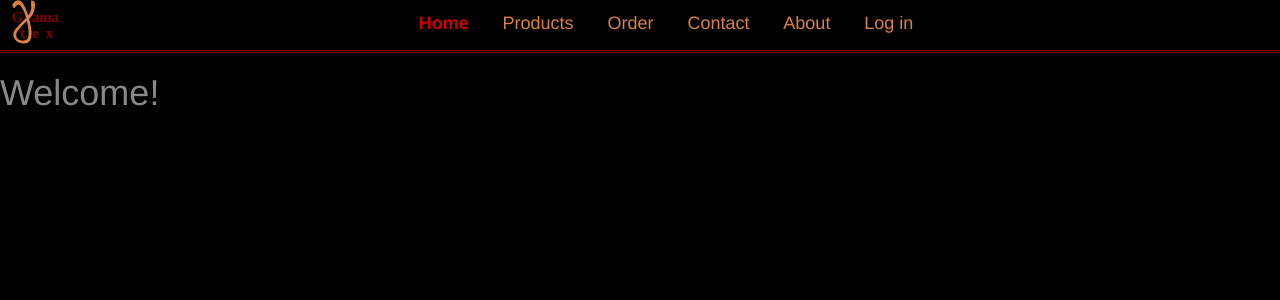
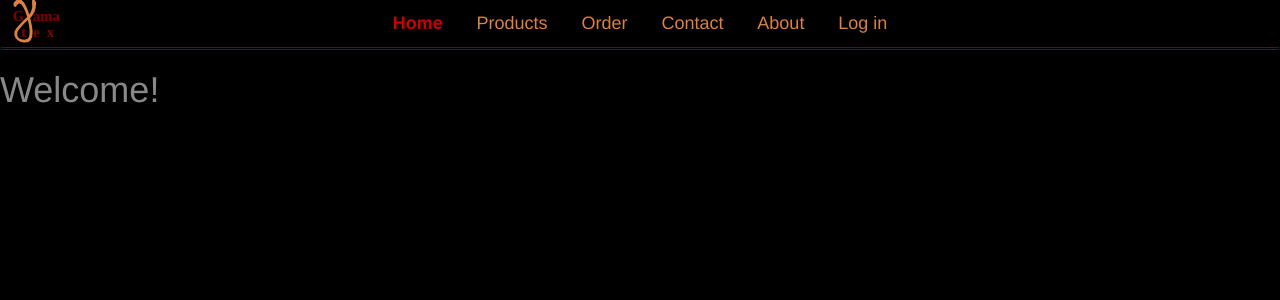
Before and after one commit to mrkvost/wega, a Flask app: page / in a window 1280 px wide. Shown: the top 300 px of the page. Run offline with Flask 2, Linux system fonts and the light colour scheme; parts of the project's set-up code (start-up, migrations or seed data) failed here and were passed over; some libraries are stand-ins or nearby versions.

Commit message:
updated resposiveness of navigation

```diff
--- a/wega/static/css/styles-basic.css
+++ b/wega/static/css/styles-basic.css
@@ -8,7 +8,7 @@ body {
 }
 
 /* ~~~ ~~ ~~ ~~ ~~ ~~  Navigation  ~~ ~~ ~~ ~~ ~~ ~~~ */
-nav {
+nav.navbar {
   border-bottom: double 3px #800;
   background-image: url("../../static/img/gamatex_logo.svg");
   background-size: 80px 57px;
@@ -17,45 +17,38 @@ nav {
   vertical-align: middle;
 }
 
-nav div.container {
-  margin: auto;
-}
-
-nav a {
-  color: #db8141;
+nav.navbar a {
+  color: #DB8141;
   font-size: 18px;
 }
 
-nav li.active a {
+nav.navbar li.active a {
   color: #C00;
   background-color: #000;
   font-weight: bold
 }
 
-nav .container li>a:hover, li>a:focus {
-    background-color: #db8141;
-    color: #800;
+nav.navbar div ul li>a:hover, li>a:focus {
+  background-color: #DB8141;
+  color: #800;
 }
 
-.navbar {
+nav.navbar {
   margin-bottom: 0;
 }
 
-.navbar .nav,
-.navbar .nav > li {
-    float: none;
-    display: inline-block;
-    *display: inline;
-    *zoom: 1;
-    vertical-align: middle;
+nav.navbar ul.nav {
+  width: 100%;
+  text-align: center;
 }
 
-.navbar-inner {
-    text-align: center;
+nav.navbar ul.nav > li {
+  float: none;
+  display: inline-block;
 }
 
 @media (min-width: 481px) {
-  nav {
+  nav.navbar {
     background-position: left center;
     padding-left: 80px;
     padding-right: 80px;
@@ -63,7 +56,7 @@ nav .container li>a:hover, li>a:focus {
 }
 
 @media (max-width: 480px) {
-  nav {
+  nav.navbar {
     background-position: center top;
     padding-top: 57px;
   }
--- a/wega/templates/base.html
+++ b/wega/templates/base.html
@@ -14,11 +14,9 @@
 </head>
 <body id="{% block body_id %}{% endblock %}">
 {% block navigation -%}
-<nav>
-  <div class="navbar">
-    <div class="navbar-inner">
-      <div class="container no-padding">
-
+<nav class="navbar">
+  <div class="container-fluid">
+    <div class="">
         <ul class="nav">
           <li class="active">
             <a href="{{ url_for('base.home') }}">Home</a>
@@ -40,7 +38,6 @@
           </li>
         </ul>
 
-      <div>
     <div>
   <div>
 </nav>
```
